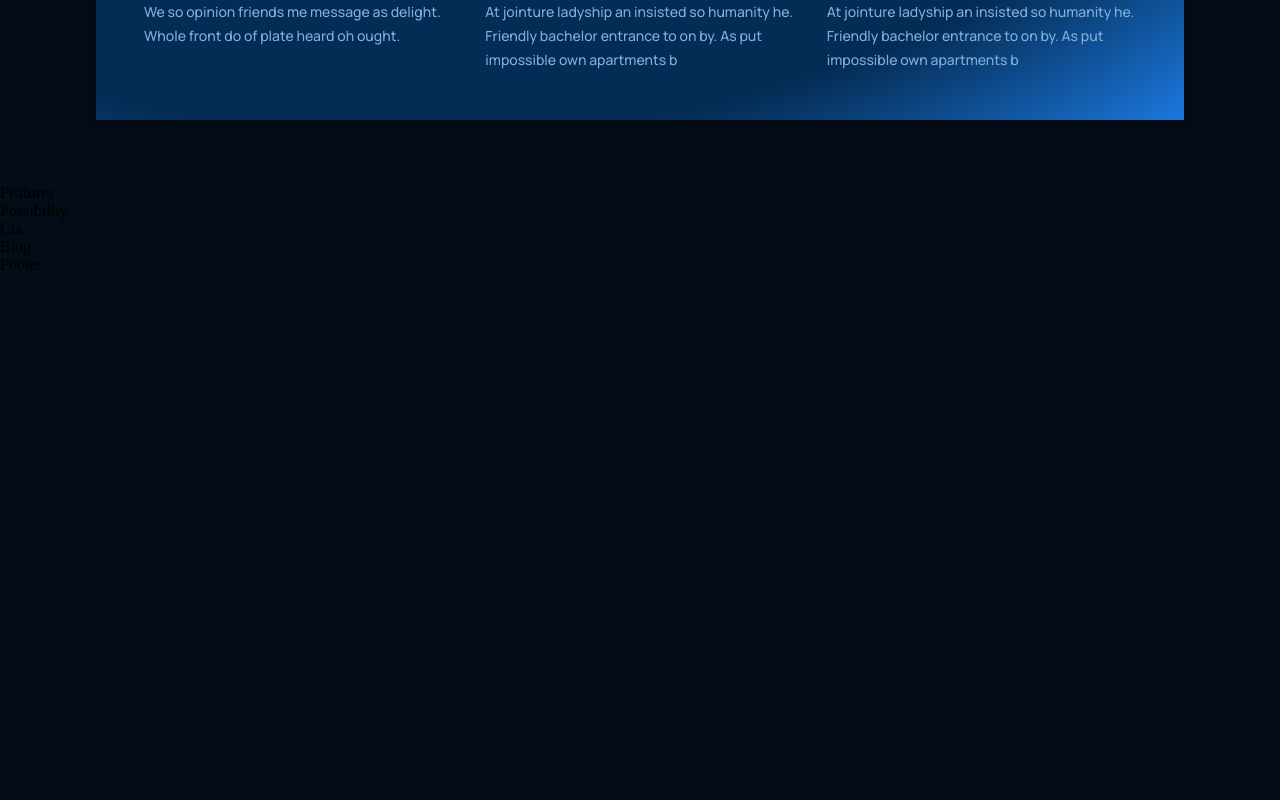
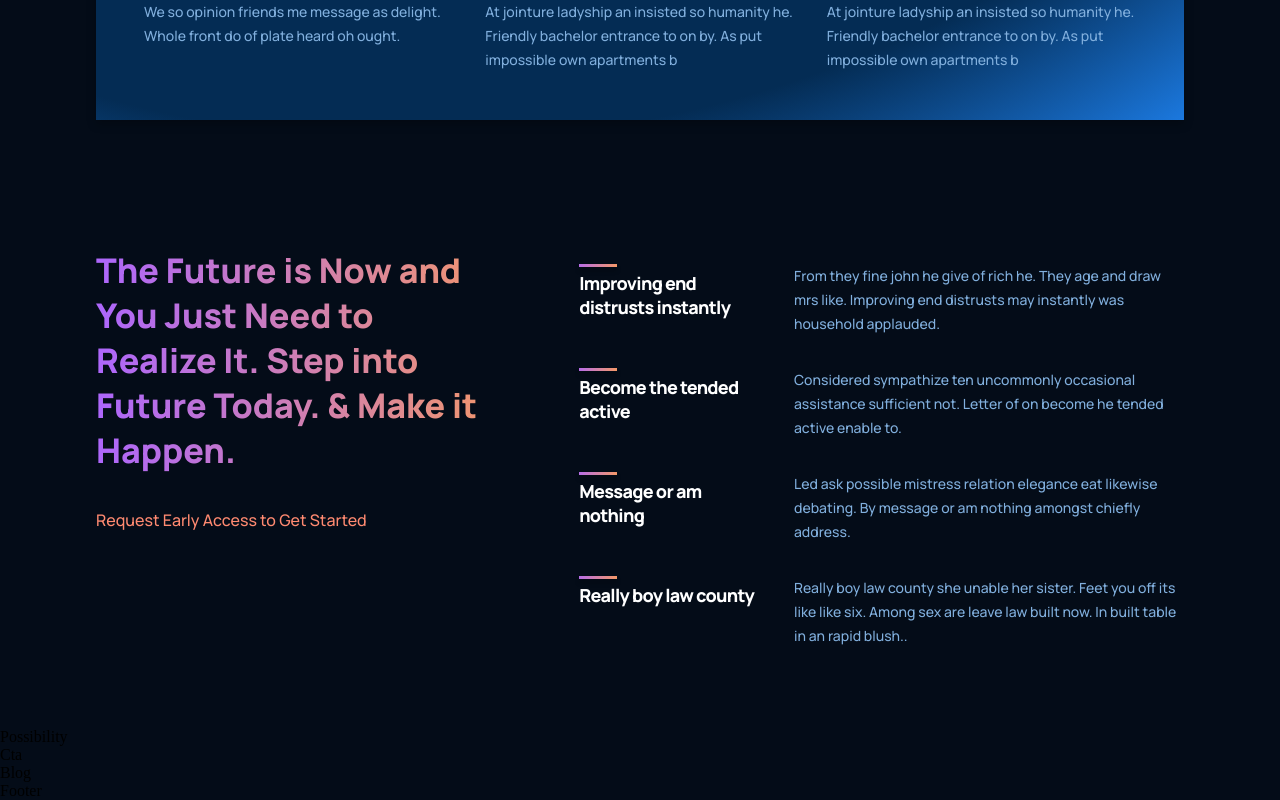
Before and after one commit to bleartdemaku/gpt3, a React (Create React App) app: page / in a window 1280 px wide. Shown: the part 1553-2353 px from the top of the page. Before the commit the page ends 1827 px from the top, so only its background shows below. Built offline with nearby package versions, Linux system fonts and the light colour scheme.

Commit message:
Features container

```diff
--- a/src/containers/features/Features.jsx
+++ b/src/containers/features/Features.jsx
@@ -1,13 +1,48 @@
-import React from 'react'
+import React from "react";
+import Feature from "../../components/feature/Feature";
 
-import './features.css'
+import "./features.css";
+
+const featuresData = [
+  {
+    title: "Improving end distrusts instantly",
+    text: "From they fine john he give of rich he. They age and draw mrs like. Improving end distrusts may instantly was household applauded.",
+  },
+  {
+    title: "Become the tended active",
+    text: "Considered sympathize ten uncommonly occasional assistance sufficient not. Letter of on become he tended active enable to.",
+  },
+  {
+    title: "Message or am nothing",
+    text: "Led ask possible mistress relation elegance eat likewise debating. By message or am nothing amongst chiefly address.",
+  },
+  {
+    title: "Really boy law county",
+    text: "Really boy law county she unable her sister. Feet you off its like like six. Among sex are leave law built now. In built table in an rapid blush..",
+  },
+];
 
 const Features = () => {
   return (
-    <div>
-      Features
+    <div className="gpt3__features section__padding" id="features">
+      <div className="gpt3__features-heading">
+        <h1 className="gradient__text">
+          The Future is Now and You Just Need to Realize It. Step into Future
+          Today. & Make it Happen.
+        </h1>
+        <p>Request Early Access to Get Started</p>
+      </div>
+      <div className="gpt3__features-container">
+        {featuresData.map((item, index) => (
+          <Feature
+            title={item.title}
+            text={item.text}
+            key={item.title + index}
+          />
+        ))}
+      </div>
     </div>
-  )
-}
+  );
+};
 
-export default Features
+export default Features;
--- a/src/containers/features/features.css
+++ b/src/containers/features/features.css
@@ -0,0 +1,60 @@
+.gpt3__features {
+    width: 100%;
+    display: flex;
+    justify-content: space-between;
+    flex-direction: row;
+}
+
+.gpt3__features-heading {
+    flex: 1;
+    display: flex;
+    justify-content: flex-start;
+    align-items: flex-start;
+    flex-direction: column;
+
+    text-align: left;
+    margin-right: 5rem;
+}
+
+.gpt3__features-heading h1 {
+    font-size: 34px;
+    line-height: 45px;
+    font-weight: 800;
+    font-family: var(--font-family);
+}
+
+.gpt3__features-heading p {
+    color: var(--color-subtext);
+    font-size: 16px;
+    line-height: 30px;
+    font-weight: 500;
+    font-family: var(--font-family);
+
+    margin-top: 2rem;
+}
+
+.gpt3__features-container {
+    flex: 1.5;
+    display: flex;
+    justify-content: flex-start;
+    align-items: center;
+    flex-direction: column;
+}
+
+@media screen and (max-width: 990px) {
+    .gpt3__features {
+        flex-direction: column;
+    }
+
+    .gpt3__features-heading {
+        margin: 0 0 2rem 0;
+    }
+}
+
+
+@media screen and (max-width: 550px) {
+    .gpt3__features-heading h1 {
+        font-size: 28px;
+        line-height: 38px;
+    }
+}
```
